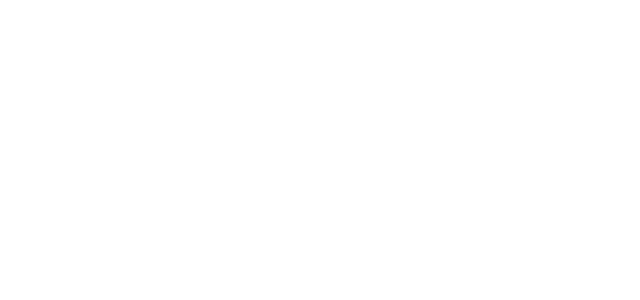
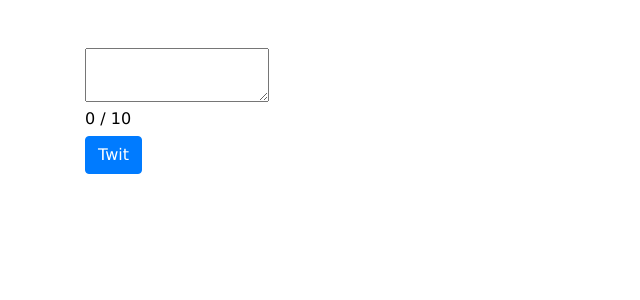
Before and after one commit to masdefry/CT-UPN_ReactJS, a React (Create React App) app: page /twit in a window 1280 px wide. Before the commit this address had no page. Shown: the top 300 px of the page, without its empty margins (0-640 px from the left). Built offline with nearby package versions, Linux system fonts and the light colour scheme.

Commit message:
Functional Component Done

```diff
--- a/src/App.js
+++ b/src/App.js
@@ -5,7 +5,7 @@
 import TodoItem from './Components/TodoItem/index';
 import State from './Components/State';
 import Home from './Pages/Home';
-import About from './Components/About';
+import Twit from './Components/Twit';
 
 class App extends React.Component{
 
@@ -52,7 +52,7 @@
           <Route path='/todoitem' element={<TodoItem />} />
           <Route path='/state' element={<State />} />
           <Route path='/' element={<Home />} />
-          <Route path='/about' element={<About />} />
+          <Route path='/twit' element={<Twit />} />
         </Routes>
         {/* <State /> */}
       </div>
--- a/src/Components/About.jsx
+++ /dev/null
@@ -1,46 +0,0 @@
-import { useState, useEffect } from 'react';
-import { Link } from 'react-router-dom';
-
-let About = () => {
-
-    let [count, setCount] = useState(0)
-
-    let onCounting = () => {
-        setCount(count + 1)
-    }
-
-    useEffect(() => { // Component Did Mount
-        alert('Hello, Component Did Mount!')
-    }, [])
-
-    useEffect(() => {
-        alert('Hello, Component Did Update!')
-    }, [count])
-
-    useEffect(() => {
-        return () => {
-            alert('Thank You')
-        }
-    }, [])
-
-    return(
-        <div>
-            <h1>
-                Ini Functional Component
-            </h1>
-            <h1>
-                {count}
-            </h1>
-            <button className='btn btn-primary' onClick={onCounting}>
-                Count
-            </button>
-            <Link to='/'>
-                <h1>
-                    Goto Home
-                </h1>
-            </Link>
-        </div>
-    )
-}
-
-export default About
--- a/src/Components/State.jsx
+++ b/src/Components/State.jsx
@@ -12,7 +12,7 @@
 
     render(){
         return(
-            <div>
+            <div className='container'>
                 <h1>
                     {this.state.count}
                 </h1>
--- a/src/Components/TodoItem/index.jsx
+++ b/src/Components/TodoItem/index.jsx
@@ -29,7 +29,7 @@
 
     render(){
         return(
-            <div>
+            <div className='container mt-5'>
 
                     {
                         this.state.data.length === 0?
--- /dev/null
+++ b/src/Components/Twit.jsx
@@ -0,0 +1,28 @@
+import { useState } from "react"
+
+let Twit = () => {
+
+    let [text, setText] = useState('')
+
+    let onType = (event) =>{
+        if(event.target.value.length <= 10){
+            return setText(event.target.value)
+        }
+
+        alert('Maximum Character 10')
+    }
+
+    return(
+        <div className="container mt-5">
+            <textarea name='text' value={text} onChange={(event) => onType(event)} />
+            <h6 style={{ color: text.length === 10? 'red' : 'black'}}>
+                {text.length} / 10
+            </h6>
+            <button className="btn btn-primary">
+                Twit
+            </button>
+        </div>
+    )
+}
+
+export default Twit
```
